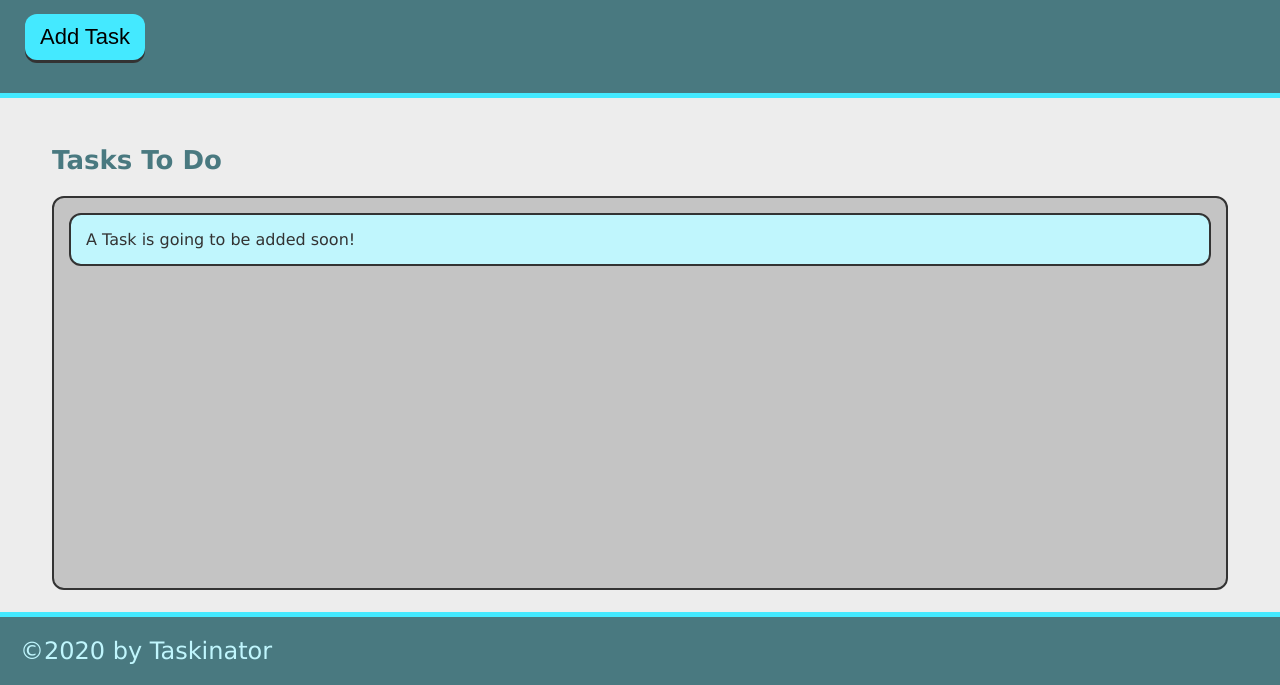
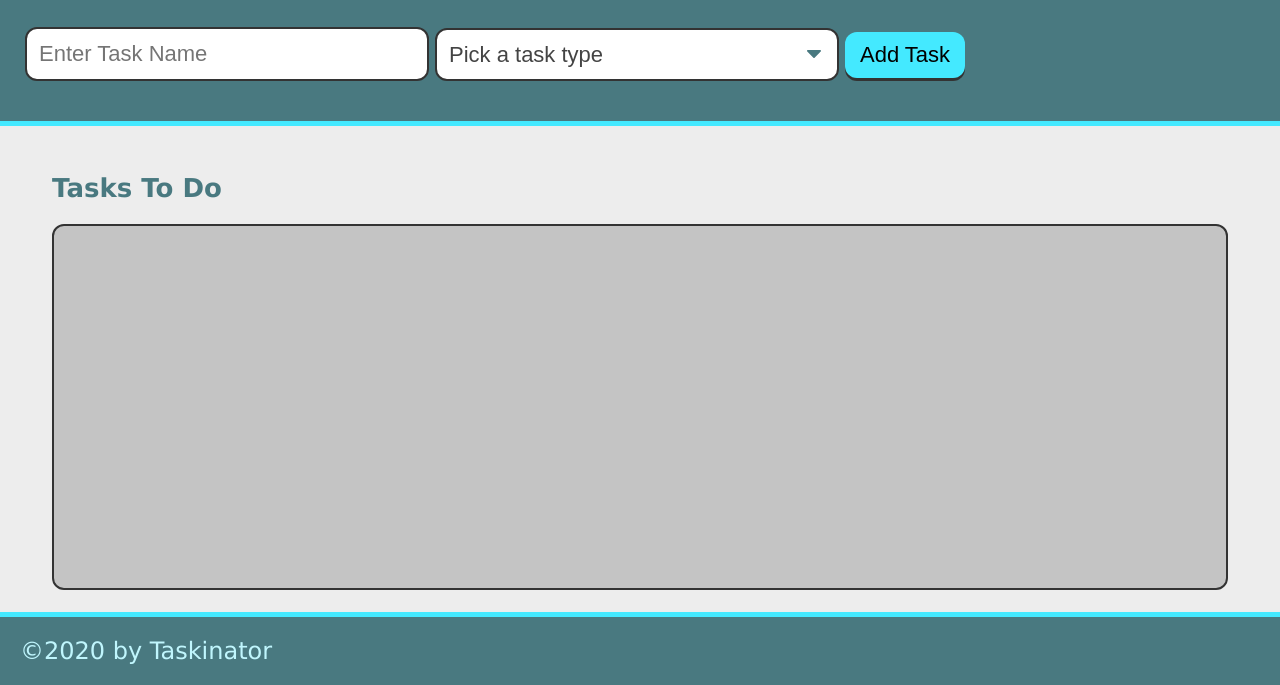
Before and after one commit to pstenger23/Taskinator, a plain HTML site: page index.html in a window 1280 px wide. Shown: the part 115-800 px from the top of the page. Drawn offline with Linux system fonts and the light colour scheme.

Commit message:
form-submit

```diff
--- a/assets/js/script.js
+++ b/assets/js/script.js
@@ -1,7 +1,10 @@
 var buttonEl = document.querySelector("#save-task");
 var tasksToDoEl = document.querySelector("#tasks-to-do");
+var formEl = document.querySelector("#task-form");
 
 var createTaskHandler = function() {
+
+    event.preventDefault();
 
     var listedItemEl = document.createElement("li");
     listedItemEl.className = "task-item";
@@ -10,4 +13,4 @@ var createTaskHandler = function() {
 
 }
 
-buttonEl.addEventListener("click", createTaskHandler);
+formEl.addEventListener("submit", createTaskHandler);
--- a/index.html
+++ b/index.html
@@ -13,8 +13,28 @@
         <h1 class="page-title">Taskinator</h1>
 
         <p>Click the button below to add a new task!</p>
+        <form id="task-form">
 
-        <button id="save-task" class="btn">Add Task</button>
+            <div class="form-group">
+                <input type="text" name="task-name" placeholder="Enter Task Name" />
+            </div>
+
+            <div class="form-group">
+                <select class="select-dropdown" name="task-type">
+
+                    <option vlaue="" disable selected>Pick a task type</option>
+                    <option value="Work">Work</option>
+                    <option value="Class">Class</option>
+                    <option value="Free Time">Free Time</option>
+
+                </select>
+            </div>
+
+            <div class="form-group">
+                <button id="save-task" class="btn" type="submit">Add Task</button>
+            </div>
+
+        </form>
     </header>
 
     <main class="page-content">
@@ -23,7 +43,7 @@
             <h2 class="list-title">Tasks To Do</h2>
 
             <ul id="tasks-to-do" class="task-list">
-                <li class="task-item">A Task is going to be added soon!</li>
+
             </ul>
 
         </section>
```
